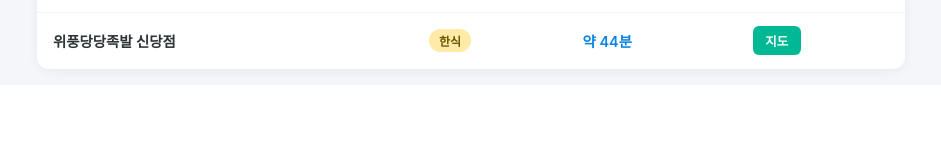
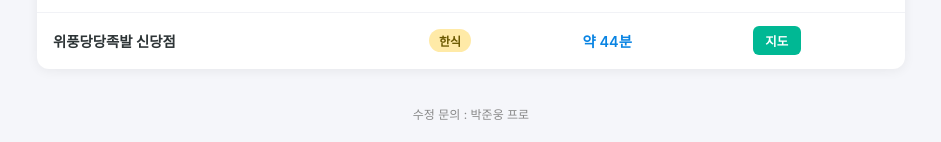
Before and after one commit to WG1120/016_lunch_menu, a Flask app: page / in a window 1280 px wide. Shown: the part 2598-2740 px from the top of the page, without its empty margins (169-1110 px from the left). Before the commit the page ends 2674 px from the top, so only its background shows below. Run offline with Flask 3, Linux system fonts and the light colour scheme.

Commit message:
푸터 추가

```diff
--- a/templates/index.html
+++ b/templates/index.html
@@ -352,5 +352,9 @@
                 });
         }
     </script>
+
+    <footer style="text-align: center; font-size: 12px; color: #888; margin-top: 20px; margin-bottom: 20px;">
+        수정 문의 : 박준웅 프로
+    </footer>
 </body>
 </html>
```
